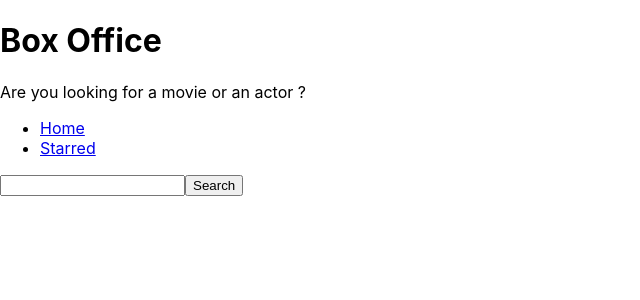
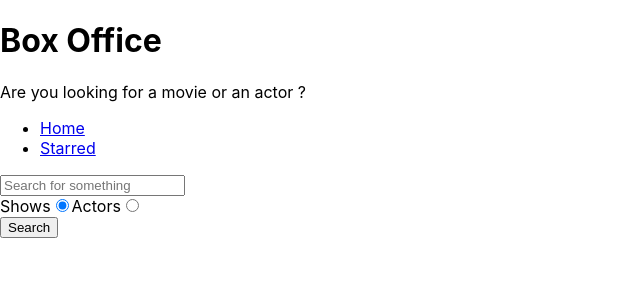
Before and after one commit to Milan-Sharma-449/box-office, a React (Create React App) app: page / in a window 1280 px wide. Shown: the top 300 px of the page, without its empty margins (0-640 px from the left). Built offline with nearby package versions, Linux system fonts and the light colour scheme.

Commit message:
added search option

```diff
--- a/src/pages/Home.js
+++ b/src/pages/Home.js
@@ -5,9 +5,12 @@ import { apiGet } from '../misc/config';
 const Home = () => {
     const [input, setInput] = useState('')
     const [results, setResults] = useState(null)
+    const [searchOption, setSearchOption] = useState('shows')
+
+    const isShowsSearch = searchOption === 'shows';
 
     const onSearch = () => {
-        apiGet(`/search/shows?q=${input}`).then(result => {
+        apiGet(`/search/${searchOption}?q=${input}`).then(result => {
             setResults(result)
             console.log(result)
         })
@@ -23,12 +26,18 @@ const Home = () => {
         }
     }
 
+    const onRadioChange = (ev) => {
+        setSearchOption(ev.target.value)
+        console.log(searchOption)
+    }
+
     const renderResults = () => {
         if(results && results.length === 0) {
             return <div>No Result</div>
         }
         if(results && results.length > 0) {
-            return <div>{results.map((item)=><div key={item.show.id}>{item.show.name}</div>)}</div>
+            return results[0].show  ? results.map((item)=><div key={item.show.id}>{item.show.name}</div>)
+                                    : results.map((item)=><div key={item.person.id}>{item.person.name}</div>)
         }
         return null
     }
@@ -37,7 +46,37 @@ const Home = () => {
 
   return (
     <MainPageLayout>
-        <input type="text" onChange={onInputChange} onKeyDown={onKeyDown} value={input}></input>
+        <input
+            type="text"
+            placeholder='Search for something'
+            onChange={onInputChange}
+            onKeyDown={onKeyDown}
+            value={input}
+        />
+
+        <div>
+            <label htmlFor='show-search'>
+                Shows
+                <input
+                    id='show-search'
+                    type='radio'
+                    value='shows'
+                    checked={isShowsSearch}
+                    onChange={onRadioChange}
+                />
+            </label>
+            <label htmlFor='actor-search'>
+                Actors
+                <input
+                    id='actor-search'
+                    type='radio'
+                    value='people'
+                    checked={!isShowsSearch}
+                    onChange={onRadioChange}
+                />
+            </label>
+        </div>
+
         <button type='button' onClick={onSearch}>Search</button>
         {renderResults()}
     </MainPageLayout>
```
